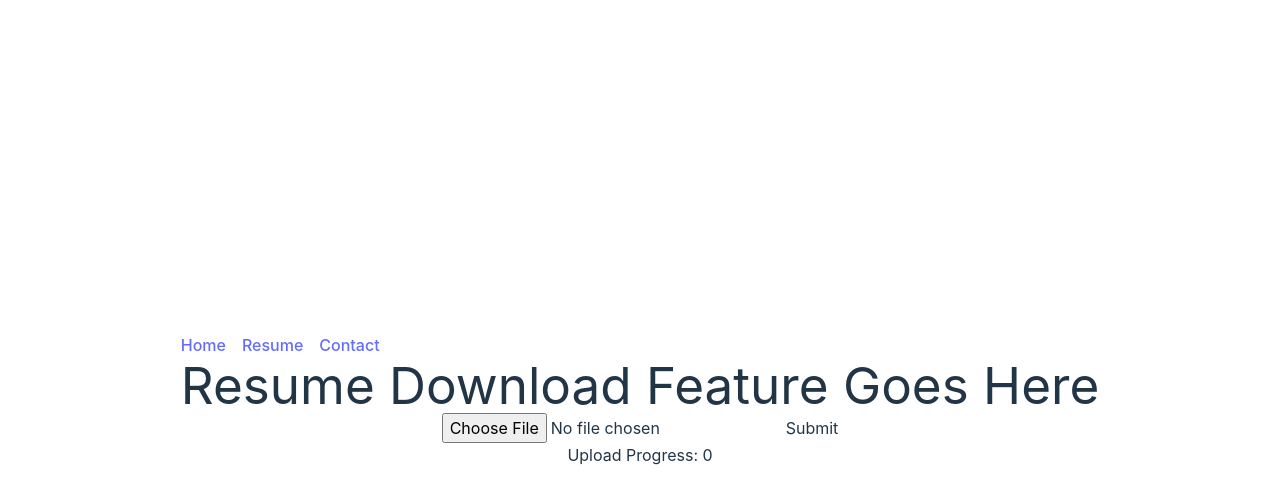
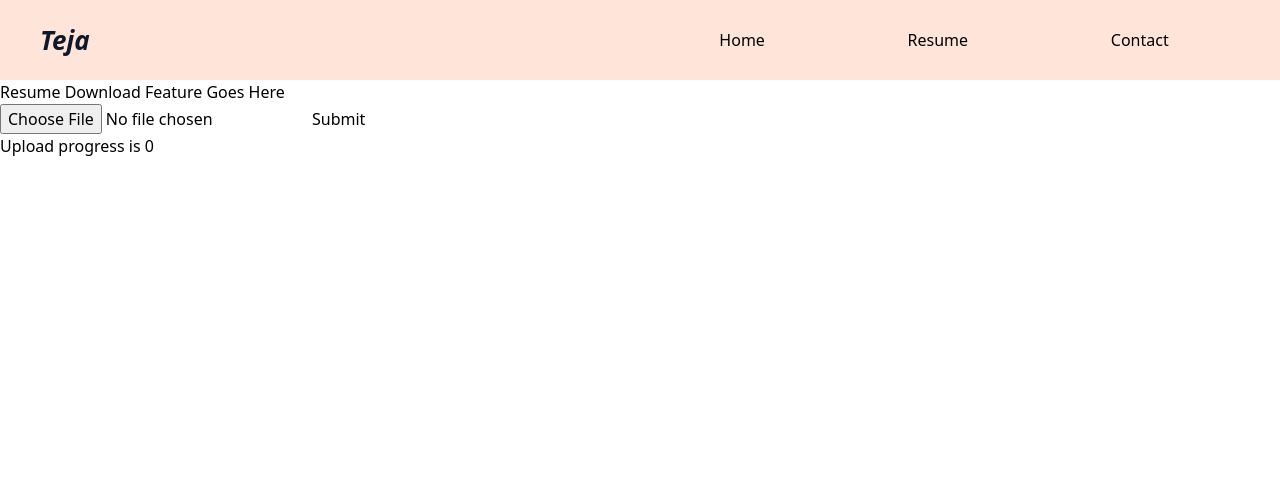
Before and after one commit to Teja-saie/2023-portfolio, a React (Vite) app: page /resume in a window 1280 px wide. Shown: the top 504 px of the page. Built offline with nearby package versions, Linux system fonts and the light colour scheme.

Commit message:
Added menu color

```diff
--- a/src/App.css
+++ b/src/App.css
@@ -1,46 +1,3 @@
 @tailwind base;
 @tailwind components;
 @tailwind utilities;
-
-#root {
-  max-width: 1280px;
-  margin: 0 auto;
-  padding: 2rem;
-  text-align: center;
-}
-
-.logo {
-  height: 6em;
-  padding: 1.5em;
-  will-change: filter;
-  transition: filter 300ms;
-}
-.logo:hover {
-  filter: drop-shadow(0 0 2em #646cffaa);
-}
-.logo.react:hover {
-  filter: drop-shadow(0 0 2em #61dafbaa);
-}
-
-@keyframes logo-spin {
-  from {
-    transform: rotate(0deg);
-  }
-  to {
-    transform: rotate(360deg);
-  }
-}
-
-@media (prefers-reduced-motion: no-preference) {
-  a:nth-of-type(2) .logo {
-    animation: logo-spin infinite 20s linear;
-  }
-}
-
-.card {
-  padding: 2em;
-}
-
-.read-the-docs {
-  color: #888;
-}
--- a/src/assets/Components/Menu.tsx
+++ b/src/assets/Components/Menu.tsx
@@ -1,40 +1,28 @@
 import React from "react";
-import { NavLink } from "react-router-dom";
+import { Link, NavLink } from "react-router-dom";
 
 const Menu = () => {
   return (
     <div>
-      <nav className="flex space-x-4">
-        <NavLink
-          to="/"
-          className={({ isActive }) =>
-            isActive
-              ? "bg-slate-100 rounded-lg text-orange-500 p-1"
-              : "hover:bg-red-600 hover:rounded-lg hover:text-white"
-          }
-        >
+      <nav className="flex space-x-4 bg-first w-screen h-10 justify-between items-center p-10">
+        <div className="logo w-1/2 font-bold text-slate-900 items-center flex text-[26px] italic"><Link to={"/"}>Teja</Link> </div>
+        <div className="flex justify-around items-center  w-1/2">
+          <NavLink to="/" className={({ isActive }) => (isActive ? "bg-third p-[10px] rounded-md" : "hover:bg-fifth p-[10px] rounded-md")}>
             Home
           </NavLink>
           <NavLink
             to="/resume/"
-          className={({ isActive }) =>
-            isActive
-              ? "bg-slate-100 rounded-lg text-orange-500 p-1"
-              : "hover:bg-red-600 hover:rounded-lg hover:text-white"
-          }
+            className={({ isActive }) => (isActive ? "bg-third p-[10px] rounded-md" : "hover:bg-fifth p-[10px] rounded-md")}
           >
             Resume
           </NavLink>
           <NavLink
             to="/contact/"
-          className={({ isActive }) =>
-            isActive
-              ? "bg-slate-100 rounded-lg text-orange-500 p-1"
-              : "hover:bg-red-600 hover:rounded-lg hover:text-white"
-          }
+            className={({ isActive }) => (isActive ? "bg-third p-[10px] rounded-md" : "hover:bg-fifth p-[10px] rounded-md")}
           >
             Contact
           </NavLink>
+        </div>
       </nav>
     </div>
   );
--- a/src/assets/Pages/Resume.tsx
+++ b/src/assets/Pages/Resume.tsx
@@ -31,7 +31,7 @@ const Resume = () => {
         <input type="file" onChange={FileUpload} accept=".jpg, .jpeg, .png,.txt,.pdf,video/*" ref={inputRef}/>
         <input type="submit"></input>
       </form>
-      <div>Upload Progress: {UploadProgress}</div>
+      <>Upload progress is {UploadProgress}</>
     </div>
   )
 }
--- a/src/index.css
+++ b/src/index.css
@@ -2,72 +2,34 @@
 @tailwind components;
 @tailwind utilities;
 
-:root {
-  font-family: Inter, system-ui, Avenir, Helvetica, Arial, sans-serif;
-  line-height: 1.5;
-  font-weight: 400;
+.root{
+color:#E7D8C9;
+color:#C3B5A5;
+color:#F2D0A7;
+color:#F7E7C8;
+color:#B6D7A8;
+color:#BDD2E8;
+color:#A2D2FF;
+color:#FFC4E1;
+color:#E2D2C3;
+color:#E8D4C9;
 
-  color-scheme: light dark;
-  color: rgba(255, 255, 255, 0.87);
-  background-color: #242424;
 
-  font-synthesis: none;
-  text-rendering: optimizeLegibility;
-  -webkit-font-smoothing: antialiased;
-  -moz-osx-font-smoothing: grayscale;
-  -webkit-text-size-adjust: 100%;
+color:#FFE5D9;
+color:#F9D9C9;
+color:#E8C6B7;
+color:#F1E1D9;
+color:#C6D8D3;
+
+color:#F5D5CB;
+color:#BDD5D0;
+color:#FFE9C9;
+color:#C9D7BE;
+color:#F5E5C0;
+
+color:#C5B2A5;
+color:#B6AFA3;
+color:#F1C8A4;
+color:#E7D6C1;
+color:#B5BFA1;
 }
-
-a {
-  font-weight: 500;
-  color: #646cff;
-  text-decoration: inherit;
-}
-a:hover {
-  color: #535bf2;
-}
-
-body {
-  margin: 0;
-  display: flex;
-  place-items: center;
-  min-width: 320px;
-  min-height: 100vh;
-}
-
-h1 {
-  font-size: 3.2em;
-  line-height: 1.1;
-}
-
-button {
-  border-radius: 8px;
-  border: 1px solid transparent;
-  padding: 0.6em 1.2em;
-  font-size: 1em;
-  font-weight: 500;
-  font-family: inherit;
-  background-color: #1a1a1a;
-  cursor: pointer;
-  transition: border-color 0.25s;
-}
-button:hover {
-  border-color: #646cff;
-}
-button:focus,
-button:focus-visible {
-  outline: 4px auto -webkit-focus-ring-color;
-}
-
-@media (prefers-color-scheme: light) {
-  :root {
-    color: #213547;
-    background-color: #ffffff;
-  }
-  a:hover {
-    color: #747bff;
-  }
-  button {
-    background-color: #f9f9f9;
-  }
-}
--- a/tailwind.config.cjs
+++ b/tailwind.config.cjs
@@ -5,7 +5,15 @@ module.exports = {
       "./src/**/*.{js,ts,jsx,tsx}",
     ],
   theme: {
-    extend: {},
+    extend: {
+      colors:{
+        "first":"#FFE5D9",
+        'second':'#F9D9C9',
+        'third':'#E8C6B7',
+        'fourth':'#F1E1D9',
+        'fifth':'#C6D8D3',
+      },
+    },
   },
   plugins: [],
 }
```
Lines whose indentation alone changed are shown as unchanged.
